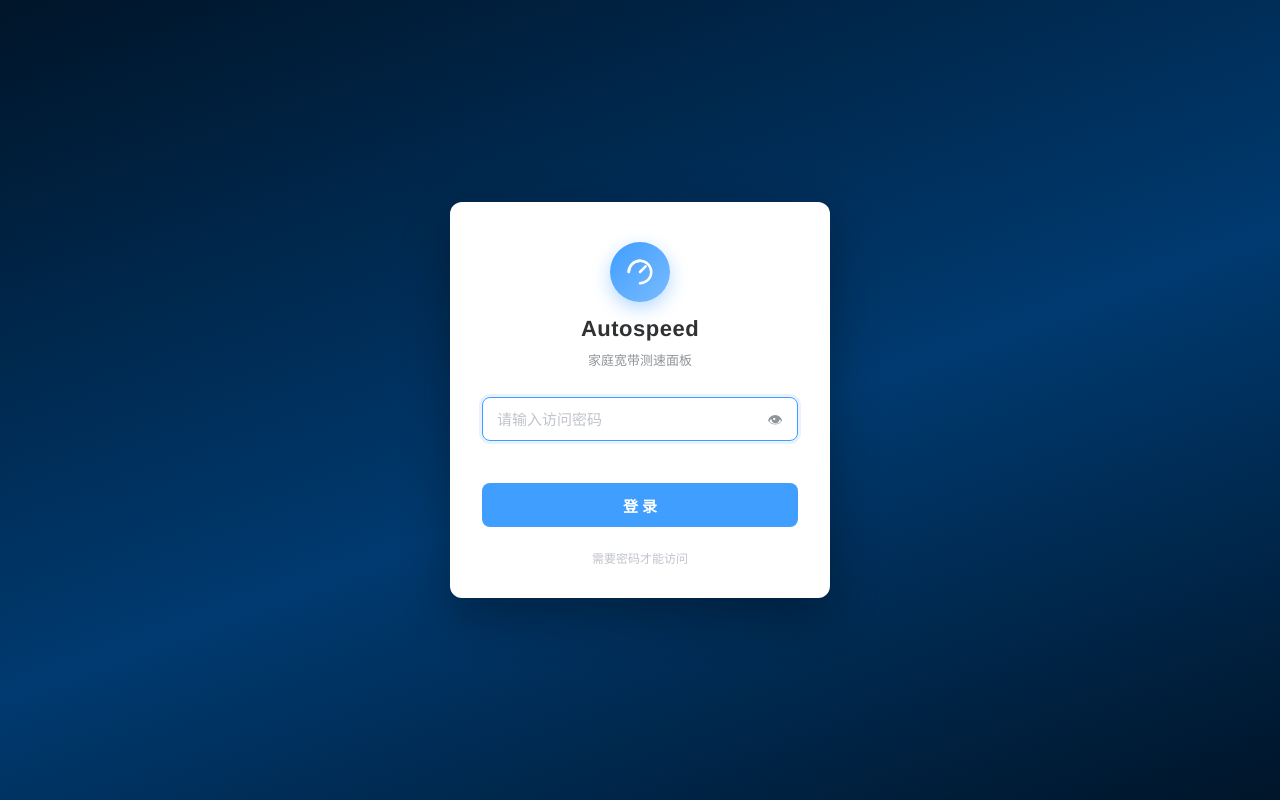
After one commit to yuwancumian2009/Autospeed, a Flask app: template templates/login.html in a window 1280 px wide. The commit adds this page. Run offline with Flask 3, Linux system fonts and the light colour scheme; the template is opened without the code that fills it, so the values that code supplies are empty; data comes from the database, SQL or seed files in the repository.

Commit message:
鉴权改为密码登录页，去掉 URL 上的 ?token=
- 新增 templates/login.html 登录页；未设密码时直接放行，不影响原有免鉴权部署
- 旧 auth_token 启动时自动迁移为 panel_password，老用户无需重设密码
- 会话改用 Flask session（HttpOnly + SameSite=Lax，30 天有效期），
  新增 session_secret 首次启动自动生成并持久化
- 保留 X-Auth-Token 请求头，方便脚本/自动化调用
- 密码保护可显式关闭：POST /settings 带 clear_password=true
  （只传空字符串不清空，防误提交空表单）
- README 同步更新配置表与 API 表

```diff
--- a/app.py
+++ b/app.py
@@ -17,7 +17,7 @@ autospeed — 家庭宽带自动测速面板（重写版）
   * 三种可插拔后端：ookla / http(国内直连) / librespeed
   * 地区守卫：实际节点国家与期望不符时打标 + 告警
   * 异步执行 + 进度查询，前端不再干等
-  * 可选的访问令牌鉴权
+  * 可选的密码登录鉴权（会话 Cookie，不再需要 URL 带 token）
 """
 from __future__ import annotations
 
@@ -25,6 +25,7 @@ import csv
 import io
 import json
 import os
+import secrets
 import sqlite3
 import threading
 import time
@@ -33,7 +34,8 @@ from datetime import datetime, timedelta
 
 import requests
 import urllib3
-from flask import Flask, Response, jsonify, render_template, request, send_file
+from flask import (Flask, Response, jsonify, redirect, render_template,
+                   request, send_file, session, url_for)
 
 from backends import (BackendError, DEFAULT_HTTP_TARGETS, build_backend,
                       split_url, tcp_latency_ms)
@@ -89,10 +91,13 @@ DEFAULT_SETTINGS = {
     # 其它
     "tls_insecure": "0",
     "retention_days": "365",
-    "auth_token": "",
+    # 访问密码：留空 = 不鉴权（任何人不登录即可访问）
+    "panel_password": "",
+    # 会话签名密钥，首次启动自动生成，用于登录态 Cookie
+    "session_secret": "",
 }
 
-SECRET_KEYS = {"wecom_secret", "auth_token"}
+SECRET_KEYS = {"wecom_secret", "panel_password", "session_secret"}
 BOOL_KEYS = {"cron_enabled", "strict_mode", "notify_on_success",
              "notify_on_fail", "tls_insecure"}
 
@@ -139,8 +144,33 @@ def init_db():
     for k, v in DEFAULT_SETTINGS.items():
         c.execute("INSERT OR IGNORE INTO settings (key, value) VALUES (?, ?)", (k, v))
     migrate_legacy_mode(c)
+    migrate_auth_token(c)
+    ensure_session_secret(c)
     conn.commit()
     conn.close()
+
+
+def migrate_auth_token(c):
+    """旧版用 URL 令牌(?token=xxx)鉴权，新版改成密码登录。
+
+    把旧的 auth_token 搬过来当访问密码，用户不用重新设一遍。
+    """
+    old = c.execute("SELECT value FROM settings WHERE key='auth_token'").fetchone()
+    new = c.execute("SELECT value FROM settings WHERE key='panel_password'").fetchone()
+    old_v = (old[0] or "").strip() if old else ""
+    new_v = (new[0] or "").strip() if new else ""
+    if old_v and not new_v:
+        c.execute("REPLACE INTO settings (key, value) VALUES ('panel_password', ?)", (old_v,))
+        log("settings: 已把旧的访问令牌迁移为访问密码（登录页使用）")
+
+
+def ensure_session_secret(c):
+    """登录态 Cookie 需要一个稳定的签名密钥，首次启动生成并持久化。"""
+    row = c.execute("SELECT value FROM settings WHERE key='session_secret'").fetchone()
+    if not row or not (row[0] or "").strip():
+        c.execute("REPLACE INTO settings (key, value) VALUES ('session_secret', ?)",
+                  (secrets.token_hex(32),))
+        log("settings: 已生成会话签名密钥")
 
 
 def migrate_legacy_mode(c):
@@ -819,35 +849,66 @@ def next_run_text():
 # 鉴权
 # ==========================================================================
 
-def _token_ok():
-    tok = (all_settings().get("auth_token") or "").strip()
-    if not tok:
+# 免登录的路径：健康检查、登录页、静态资源
+OPEN_PATHS = {"/healthz", "/login", "/api/login", "/logout", "/favicon.ico"}
+
+
+def panel_password():
+    return (all_settings().get("panel_password") or "").strip()
+
+
+def is_authed():
+    """未设密码 = 完全开放；设了密码则要求已登录的会话。
+
+    仍保留 X-Auth-Token 请求头方式，方便脚本/自动化调用。
+    不再支持 URL 上带 ?token=（太麻烦，改成登录页）。
+    """
+    pw = panel_password()
+    if not pw:
         return True
-    supplied = (request.headers.get("X-Auth-Token")
-                or request.args.get("token")
-                or request.cookies.get("as_token") or "")
-    return supplied == tok
+    if session.get("auth") is True:
+        return True
+    hdr = (request.headers.get("X-Auth-Token") or "").strip()
+    return bool(hdr) and secrets.compare_digest(hdr, pw)
 
 
 @app.before_request
 def _guard():
-    if request.path in ("/healthz",):
+    p = request.path
+    if p in OPEN_PATHS or p.startswith("/static/"):
         return None
-    if _token_ok():
+    if is_authed():
         return None
-    if request.path.startswith("/api/"):
-        return jsonify({"status": "error", "message": "未授权：请提供访问令牌"}), 401
-    return Response("未授权：请在 URL 后加 ?token=你的令牌", 401, mimetype="text/plain")
+    if p.startswith("/api/"):
+        return jsonify({"status": "error", "message": "未登录，请先登录"}), 401
+    return redirect(url_for("login", next=p))
 
 
-@app.after_request
-def _remember_token(resp):
-    """带 ?token= 访问过之后写 cookie，后续 API 调用不用再带。"""
-    tok = request.args.get("token")
-    if tok and (all_settings().get("auth_token") or "").strip() == tok:
-        resp.set_cookie("as_token", tok, max_age=90 * 24 * 3600,
-                        httponly=False, samesite="Lax")
-    return resp
+@app.route("/login", methods=["GET", "POST"])
+def login():
+    """密码登录页。未设密码时直接放行。"""
+    pw = panel_password()
+    if not pw:
+        return redirect(url_for("index"))
+    nxt = request.values.get("next") or "/"
+    if not nxt.startswith("/") or nxt.startswith("//"):
+        nxt = "/"
+    if request.method == "GET":
+        if session.get("auth") is True:
+            return redirect(nxt)
+        return render_template("login.html", error="", nxt=nxt)
+    supplied = (request.form.get("password") or "").strip()
+    if supplied and secrets.compare_digest(supplied, pw):
+        session.permanent = True
+        session["auth"] = True
+        return redirect(nxt)
+    return render_template("login.html", error="密码不正确", nxt=nxt), 401
+
+
+@app.route("/logout")
+def logout():
+    session.clear()
+    return redirect(url_for("login"))
 
 
 # ==========================================================================
@@ -1030,7 +1091,12 @@ def api_settings():
     for k, v in data.items():
         if k in DEFAULT_SETTINGS:
             if k in SECRET_KEYS and (v is None or str(v).strip() == ""):
-                continue          # 留空 = 不改动已保存的密钥
+                # 密钥留空 = 不改动已保存的值。
+                # 例外：panel_password 必须能显式关闭，否则用户一旦设了密码
+                # 就再也关不掉（前端传 clear_password=true 表示"关闭密码保护"）。
+                if k == "panel_password" and data.get("clear_password"):
+                    set_setting("panel_password", "")
+                continue
             set_setting(k, "" if v is None else str(v))
     state = apply_schedule()
     return jsonify({"status": "success", "schedule": state, "next_run": next_run_text()})
@@ -1115,6 +1181,13 @@ def serve_chart():
 
 
 init_db()
+app.secret_key = get_setting("session_secret") or secrets.token_hex(32)
+app.config.update(
+    SESSION_COOKIE_HTTPONLY=True,
+    SESSION_COOKIE_SAMESITE="Lax",
+    PERMANENT_SESSION_LIFETIME=timedelta(days=30),
+)
+
 if __name__ == "__main__":
     apply_schedule()
     scheduler.start()
--- /dev/null
+++ b/templates/login.html
@@ -0,0 +1,106 @@
+<!DOCTYPE html>
+<html lang="zh-CN">
+<head>
+  <meta charset="UTF-8">
+  <meta name="viewport" content="width=device-width, initial-scale=1.0">
+  <title>登录 · Autospeed</title>
+  <link rel="stylesheet" href="/static/vendor/element-plus.css">
+  <style>
+    /* 登录页独立样式，沿用面板配色：主色 #409EFF、深色 #001529 */
+    html, body { height: 100%; margin: 0; padding: 0; }
+    body {
+      font-family: "Helvetica Neue", Helvetica, "PingFang SC", "Microsoft YaHei", Arial, sans-serif;
+      background: linear-gradient(160deg, #001529 0%, #003a70 55%, #001529 100%);
+      display: flex; align-items: center; justify-content: center;
+      padding: 20px; box-sizing: border-box;
+      -webkit-font-smoothing: antialiased;
+    }
+    .login-card {
+      width: 100%; max-width: 380px; background: #fff; border-radius: 12px;
+      padding: 40px 32px 32px; box-sizing: border-box;
+      box-shadow: 0 18px 48px rgba(0, 0, 0, .32);
+    }
+    .login-logo { text-align: center; margin-bottom: 28px; }
+    .login-logo .ring {
+      width: 60px; height: 60px; margin: 0 auto 14px; border-radius: 50%;
+      background: linear-gradient(135deg, #409EFF, #79bbff);
+      display: flex; align-items: center; justify-content: center;
+      box-shadow: 0 6px 18px rgba(64, 158, 255, .38);
+    }
+    .login-logo .ring svg { width: 30px; height: 30px; stroke: #fff; }
+    .login-logo h1 { margin: 0; font-size: 22px; font-weight: 700; color: #303133; letter-spacing: .5px; }
+    .login-logo p { margin: 8px 0 0; font-size: 13px; color: #909399; }
+    .field { position: relative; margin-bottom: 8px; }
+    .field input {
+      width: 100%; box-sizing: border-box; height: 44px;
+      padding: 0 42px 0 14px; font-size: 15px; color: #303133;
+      border: 1px solid #dcdfe6; border-radius: 8px; outline: none;
+      transition: border-color .2s, box-shadow .2s; background: #fff;
+    }
+    .field input::placeholder { color: #c0c4cc; }
+    .field input:focus { border-color: #409EFF; box-shadow: 0 0 0 3px rgba(64, 158, 255, .12); }
+    .field .toggle {
+      position: absolute; right: 6px; top: 50%; transform: translateY(-50%);
+      width: 34px; height: 34px; border: none; background: transparent;
+      cursor: pointer; color: #909399; font-size: 15px; line-height: 1;
+      display: flex; align-items: center; justify-content: center; border-radius: 6px;
+    }
+    .field .toggle:hover { color: #409EFF; background: #f5f7fa; }
+    .err {
+      min-height: 20px; margin: 10px 0 4px; font-size: 13px; color: #F56C6C;
+      display: flex; align-items: center; gap: 6px;
+    }
+    .err:empty { visibility: hidden; }
+    button.submit {
+      width: 100%; height: 44px; margin-top: 8px; border: none; border-radius: 8px;
+      background: #409EFF; color: #fff; font-size: 15px; font-weight: 600;
+      cursor: pointer; transition: background .2s, transform .05s;
+      font-family: inherit;
+    }
+    button.submit:hover { background: #66b1ff; }
+    button.submit:active { transform: translateY(1px); }
+    .foot { margin-top: 22px; text-align: center; font-size: 12px; color: #c0c4cc; }
+  </style>
+</head>
+<body>
+  <form class="login-card" method="post" action="/login">
+    <input type="hidden" name="next" value="{{ nxt }}">
+    <div class="login-logo">
+      <div class="ring">
+        <svg viewBox="0 0 24 24" fill="none" stroke-width="2"
+             stroke-linecap="round" stroke-linejoin="round">
+          <path d="M12 21a9 9 0 1 0-9-9"></path>
+          <path d="M3 12a9 9 0 0 1 9-9"></path>
+          <path d="M12 12l4.5-4.5"></path>
+        </svg>
+      </div>
+      <h1>Autospeed</h1>
+      <p>家庭宽带测速面板</p>
+    </div>
+
+    <div class="field">
+      <input id="pw" name="password" type="password" placeholder="请输入访问密码"
+             autocomplete="current-password" autofocus required>
+      <button class="toggle" type="button" id="tg" title="显示密码">👁</button>
+    </div>
+
+    <div class="err">{% if error %}⚠ {{ error }}{% endif %}</div>
+
+    <button class="submit" type="submit">登 录</button>
+    <div class="foot">需要密码才能访问</div>
+  </form>
+
+  <script>
+    // 显示/隐藏密码
+    (function () {
+      var pw = document.getElementById('pw'), tg = document.getElementById('tg');
+      tg.addEventListener('click', function () {
+        var show = pw.type === 'password';
+        pw.type = show ? 'text' : 'password';
+        tg.textContent = show ? '🙈' : '👁';
+        pw.focus();
+      });
+    })();
+  </script>
+</body>
+</html>
```
Also changed, not shown: static/js/app.js (+24 -24 lines), templates/index.html (+14 -20 lines), README.md.
